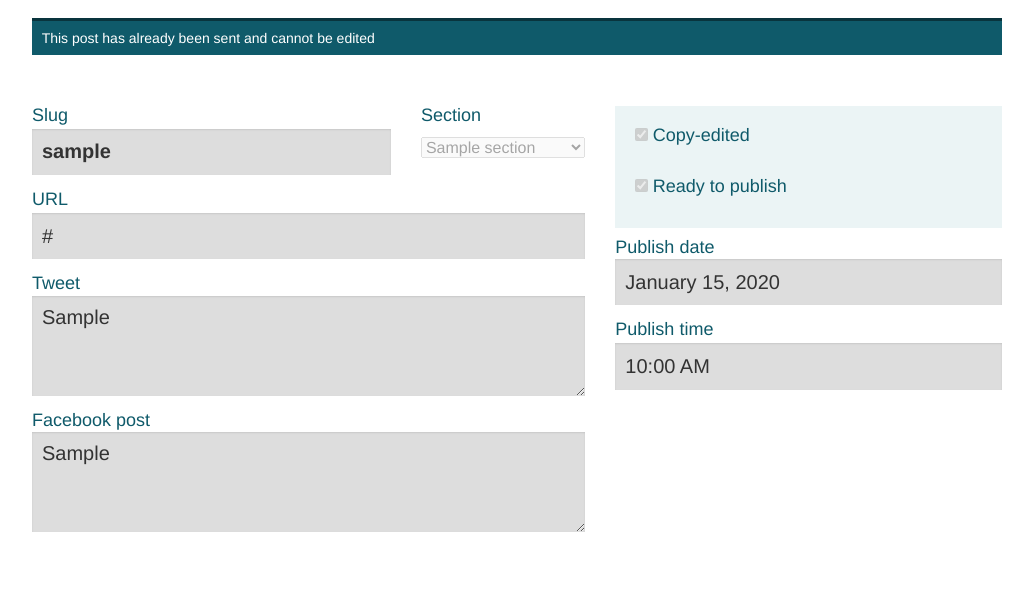
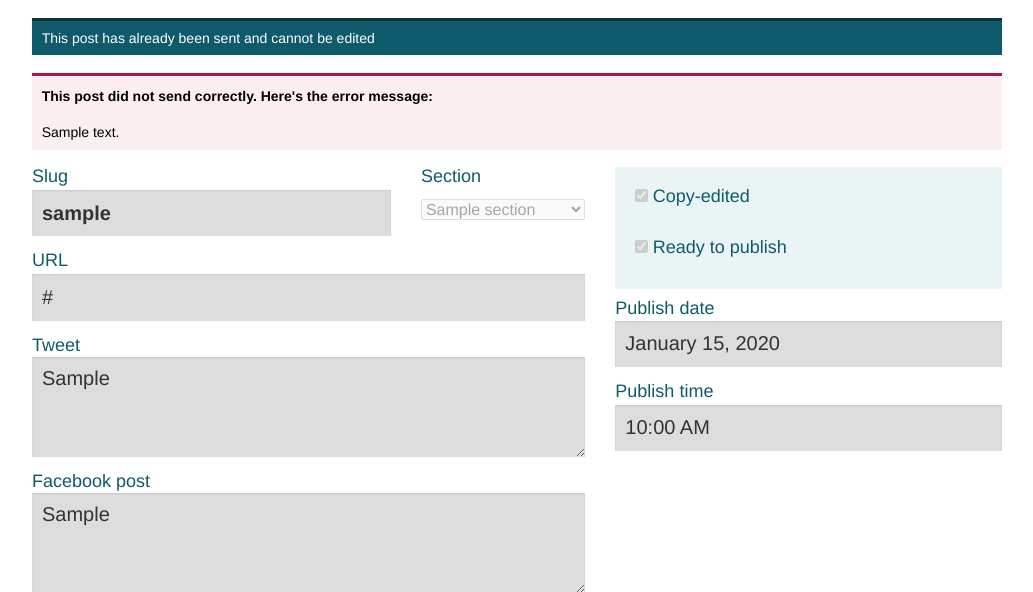
Before and after one commit to dailybruin/meow, a Django app: page /edit/1/ in a window 1280 px wide. Shown: the part 30-622 px from the top of the page, without its empty margins (123-1156 px from the left). Run offline with Django 3.2, Linux system fonts and the light colour scheme; a user stored in the database is signed in; tables that the repository leaves empty hold one stand-in row (values such as "Sample post"); some libraries are stand-ins or nearby versions.

Commit message:
Now displays send errors. Getting closer to #11

```diff
--- a/meow/meow/templates/scheduler/view.html
+++ b/meow/meow/templates/scheduler/view.html
@@ -70,6 +70,15 @@ $(document).ready(function(){
 {% endif %}
 
 <div class="row">
+    {% if post.sent_error %}
+    <div class="large-12 columns">
+        <div class="alert-box alert">
+            <p><strong>This post did not send correctly. Here's the error message:</strong></p>
+            {{ post.sent_error_text }}
+        </div>
+    </div>
+    {% endif %}
+
     <form id="post-edit" method="post">
         {% csrf_token %}
         {% if post.id %}
```
